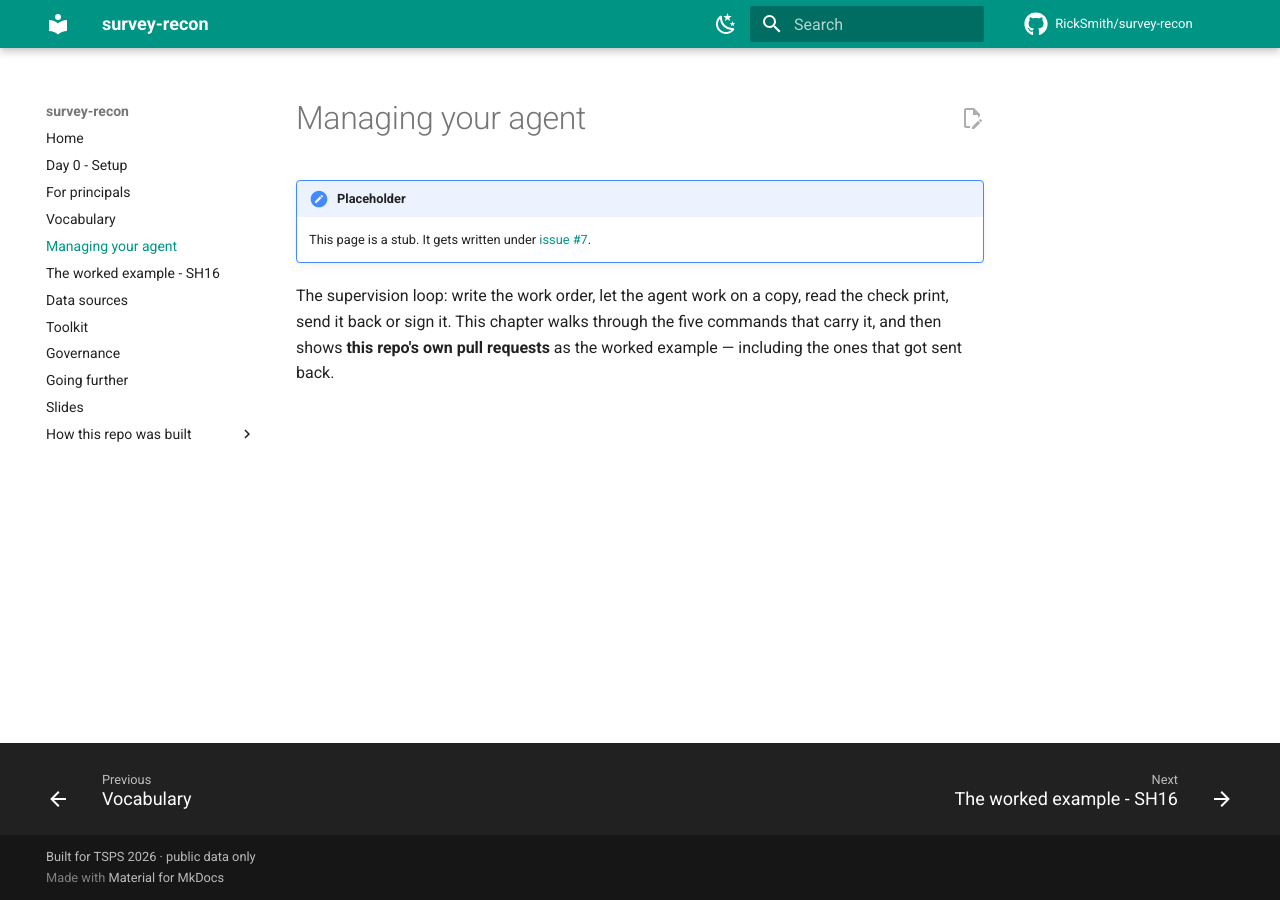
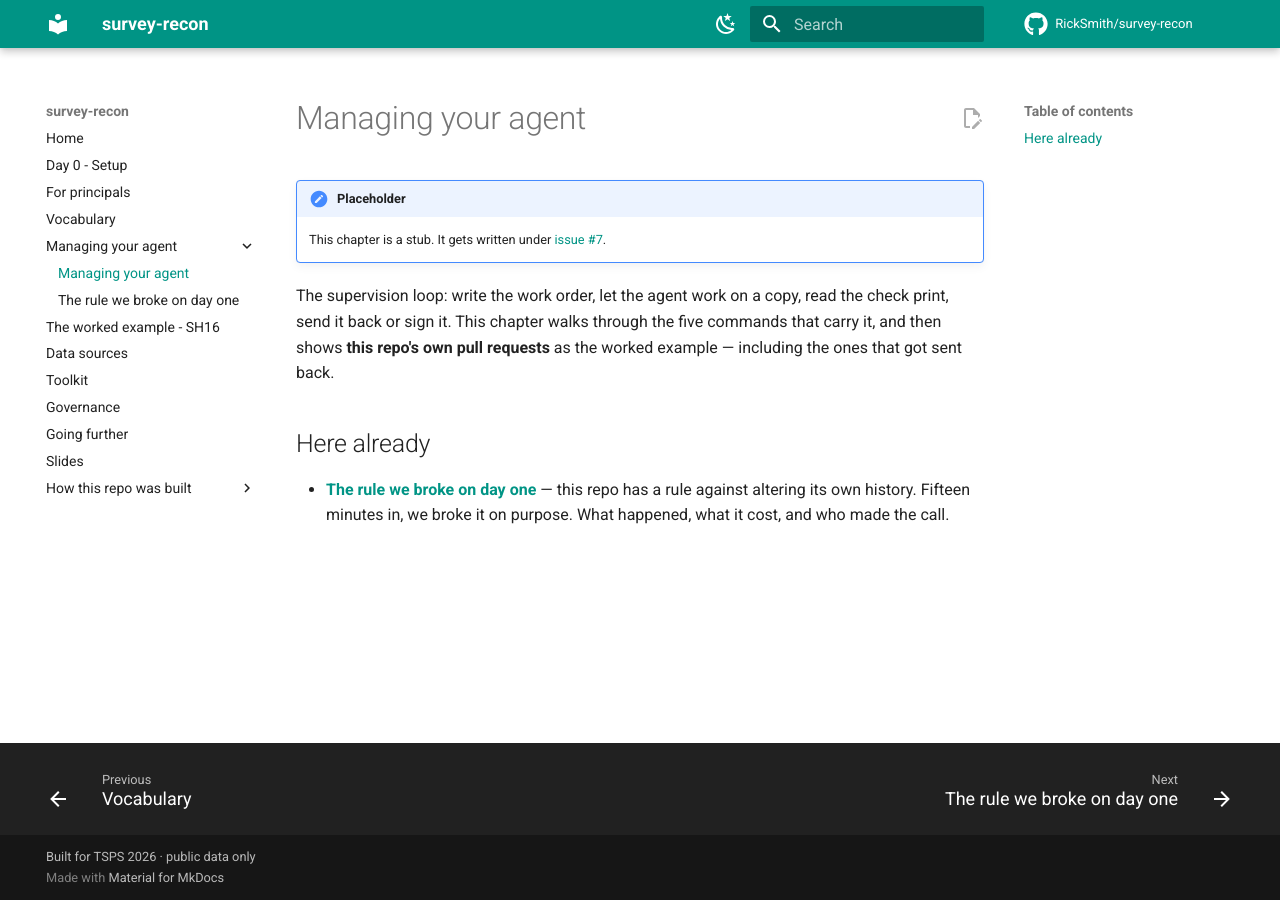
Before and after one commit to RickSmith/survey-recon, an MkDocs documentation site: the page built from docs/managing-your-agent/index.md, in a window 1280 px wide. Built offline with MkDocs 1.6.1 and Material for MkDocs 9.7.7, drawn with Linux system fonts in a browser that asks for light colours; comment, search, counter and statistics services are not loaded.

Commit message:
Write down the one time this repo broke its own history rule
Closes #2.

An undocumented rule break is worse than the break. This repo's whole claim is
that its history is honest enough to project on a screen, and fifteen minutes
in, the rule that makes that claim true got set aside. Leaving that unrecorded
would quietly discount everything else on the site.

So: the account, in docs/managing-your-agent/, where this repo's own work is
already the teaching material. It names the date, both SHAs, what was in the
discarded commit, and who chose. It says broken, not adjusted. It also refuses
to inflate the damage - one boilerplate license file, one line different - since
overselling it would be its own kind of dishonesty.

Every fact in it was re-verified against git and the GitHub API rather than
taken from the issue, because this page invites the reader to check it. The
discarded commit is still fetchable by SHA today, and the page links straight to
it. It also warns that a loose commit can be collected eventually, so the reader
knows the page - not the link - is the durable record.

Two words the rule depends on, force push and rewriting history, were used in
CLAUDE.md and defined nowhere. They are in the CONTEXT.md translation table now.

CLAUDE.md and the plan of record both state the rule, so both now point at the
account. The pointer in CLAUDE.md says "a record of a decision, not a precedent"
on purpose: the next agent to read it should not treat this as permission.

The history itself is untouched. 30c8d40 stays the root. Repairing a rewrite
with a second rewrite would be the same mistake in better clothes.

Co-Authored-By: Claude Opus 5 <noreply@anthropic.com>

```diff
--- a/docs/managing-your-agent/index.md
+++ b/docs/managing-your-agent/index.md
@@ -1,10 +1,16 @@
 # Managing your agent
 
 !!! note "Placeholder"
-    This page is a stub. It gets written under
+    This chapter is a stub. It gets written under
     [issue #7](https://github.com/RickSmith/survey-recon/issues/7).
 
 The supervision loop: write the work order, let the agent work on a copy, read
 the check print, send it back or sign it. This chapter walks through the five
 commands that carry it, and then shows **this repo's own pull requests** as the
 worked example — including the ones that got sent back.
+
+## Here already
+
+- **[The rule we broke on day one](the-force-push.md)** — this repo has a rule
+  against altering its own history. Fifteen minutes in, we broke it on purpose.
+  What happened, what it cost, and who made the call.
--- a/docs/plan-of-record.md
+++ b/docs/plan-of-record.md
@@ -55,7 +55,7 @@ That last clause is the failure beat, already paid for.
 **What this requires:**
 - Every piece of work goes through an issue first, even when it's faster not to
 - Every agent change lands as a PR that is actually reviewed, with comments visible
-- Don't squash the history clean — the messy parts are the curriculum
+- Don't squash the history clean — the messy parts are the curriculum. Broken once on day one, knowingly; the account is [The rule we broke on day one](managing-your-agent/the-force-push.md)
 - Tag two or three PRs `teaching-moment` as you go
 
 Directing is also cheaper than building, which is how this survives a day job.
--- a/mkdocs.yml
+++ b/mkdocs.yml
@@ -38,7 +38,9 @@ nav:
   - Day 0 - Setup: day-0/index.md
   - For principals: for-principals/index.md
   - Vocabulary: vocabulary/index.md
-  - Managing your agent: managing-your-agent/index.md
+  - Managing your agent:
+      - managing-your-agent/index.md
+      - The rule we broke on day one: managing-your-agent/the-force-push.md
   - The worked example - SH16: scenarios/sh16/index.md
   - Data sources: data-sources/index.md
   - Toolkit: toolkit/index.md
```
Also changed, not shown: CLAUDE.md (+2 -0 lines), CONTEXT.md (+2 -0 lines), docs/managing-your-agent/the-force-push.md (added, +108 -0 lines).
